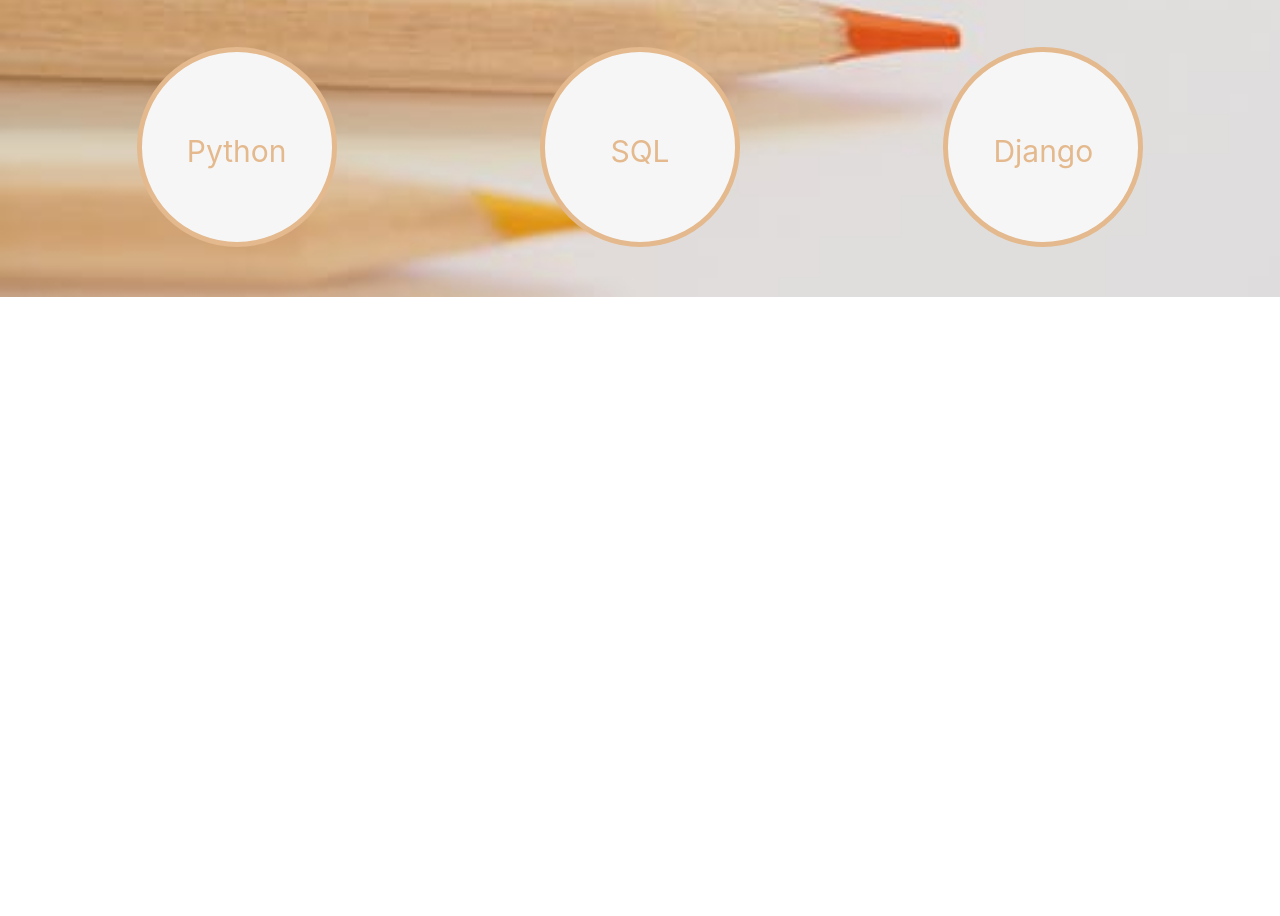
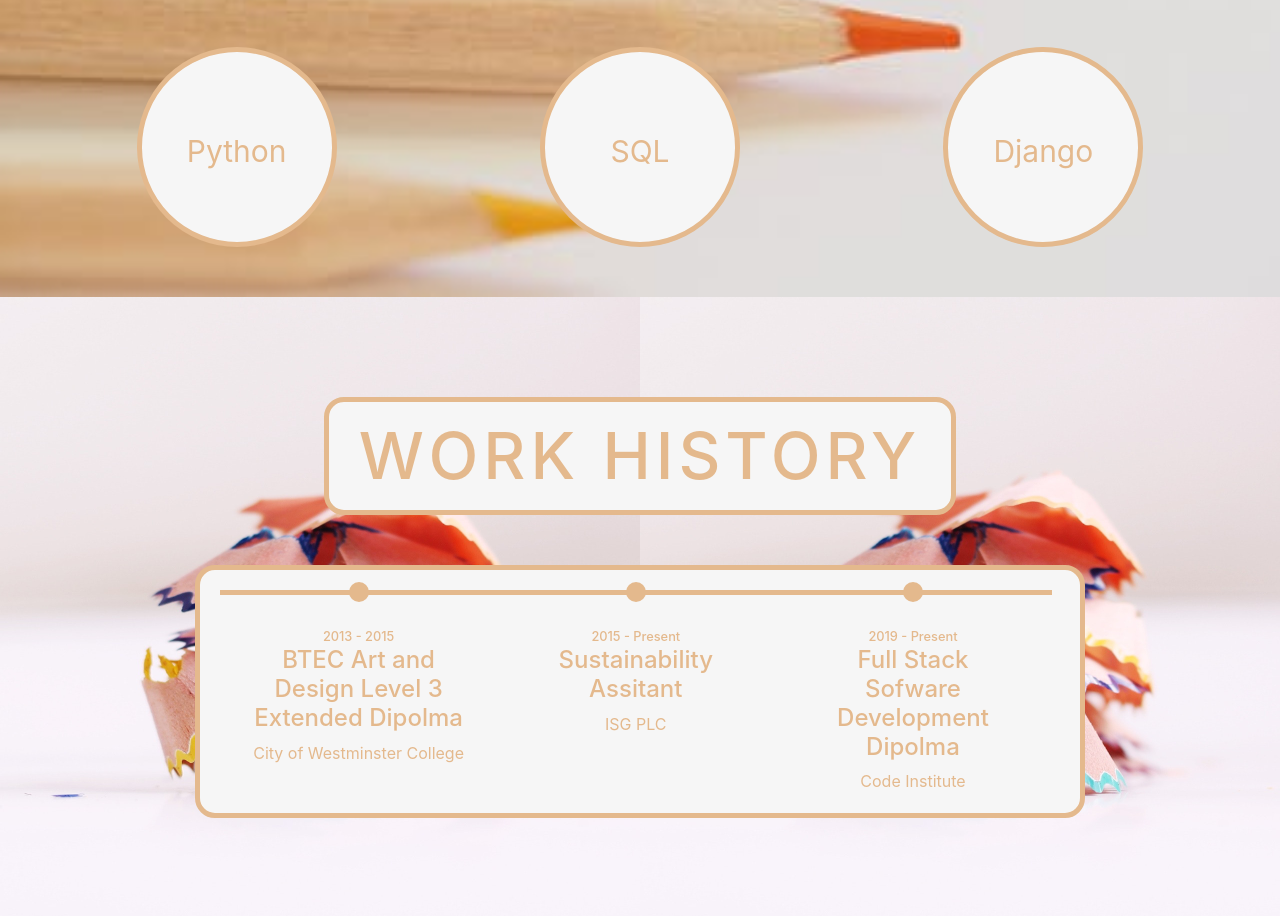
Before and after one commit to raniamarhoni/RaniaMarhoni, a plain HTML site: page index.html in a window 1280 px wide. Shown: the part 1884-2800 px from the top of the page. Before the commit the page ends 2181 px from the top, so only its background shows below. Drawn offline with nearby package versions, Linux system fonts and the light colour scheme.

Commit message:
work history added

```diff
--- a/index.html
+++ b/index.html
@@ -55,13 +55,17 @@
 
 <!--*******ABOUT ME SECTION *******-->
 <section class="about-me-section" id="about">
+    <div class="header-margin">
     <h2 class="section-headers">About</h2>
+    </div>
     <p class='about-para'>I'm a skilled full stalk developer with a background in art and design. I'm a ambitious hardworking individual who is not afraid of new challenges. I have a versatile skill set and use creative approaches to problem solve.</p>
 </section>
 
 <!--*******SKILLS SECTION *******-->
 <section class="skills-section" id="skills">
+        <div class="header-margin">
         <h2 class="section-headers">Skills</h2>
+        </div>
     <div class="skills row">
         <div class="col-sm-12 col-md-6 col-lg-4"><div class="circle"><p class="skill-text">HTML</p></div></div>
         <div class="col-sm-12 col-md-6 col-lg-4"><div class="circle"><p class="skill-text">CSS</p></div></div>
@@ -72,6 +76,37 @@
     </div>
 </section>
 
+<!--*******WORK HISTORY SECTION *******-->
+    <section class="work-section" id="work">
+    <div class="header-margin">
+        <h2 class="section-headers">Work History</h3>
+    </div>
+
+        <div class="history-margin">
+        <div class="work-history">
+                <div class="history-items lg-text-center">
+                <div class="timeline-item" data-dates="2013 - 2015">
+                    <h4>BTEC Art and Design Level 3 Extended Dipolma</h4>
+                    <P>City of Westminster College</P>
+                </div>
+
+                <div class="timeline-item lg-text-center" data-dates="2015 - Present">
+                    <h4>Sustainability Assitant</h4>
+                    <P>ISG PLC</P>
+                </div>
+
+                <div class="timeline-item lg-text-center" data-dates="2019 - Present">
+                    <h4>Full Stack Sofware Development Dipolma</h4>
+                    <P>Code Institute</P>
+                </div>
+                </div>
+        </div>
+        </div>
+
+    </section>
+
+
+
 </body>
 
 <script src="https://code.jquery.com/jquery-3.3.1.slim.min.js" integrity="sha384-q8i/X+965DzO0rT7abK41JStQIAqVgRVzpbzo5smXKp4YfRvH+8abtTE1Pi6jizo" crossorigin="anonymous"></script>
--- a/styles.css
+++ b/styles.css
@@ -80,20 +80,26 @@ body {
 }
 
 /*----------SECTION HEADERS----------*/
+
+.header-margin {
+    width: 90%;
+    margin: 0px auto;
+}
+
 .section-headers {
     color: #E4B98D;
-    background-color: #F6F6F6;
     font-size: 45px;
     text-align: center;
     letter-spacing: 5px;
     padding: 15px 30px;
-    width: fit-content;
-    margin: 0 auto;
     text-transform: uppercase;
+    background-color: #F6F6F6;
     border-radius: 20px;
     border-color: #E4B98D;
     border-width: thick;
     border-style: solid;
+    width: fit-content;
+    margin: 0px auto;
 }
 
 @media only screen and (min-width: 768px) {
@@ -101,6 +107,7 @@ body {
         font-size: 65px;
     }
 }
+
 /*----------ABOUT ME----------*/
 
 .about-me-section {
@@ -176,3 +183,100 @@ body {
     margin: 77px auto;
     height: 45px;
 }
+
+/*----------WORK HISTORY----------*/
+
+.work-section{
+    background-image: url('images/Work.jpg');
+    background-size: 100% 100%;
+    margin: 0px;
+    padding: 100px 0px 50px;
+    width: 100%;
+}
+
+.history-margin {
+    margin: 50px auto 50px;
+    width: fit-content;
+}
+
+.work-history {
+    background-color: #F6F6F6;
+    border: 5px solid #E4B98D;
+    border-radius: 20px;
+    padding: 20px;
+    width: fit-content;
+    margin: 0px 20px;
+}
+
+.history-items {
+    display: inline-block;
+}
+
+.timeline-item {
+ padding: 4em 2em 0em 2em;
+ position: relative;
+ color: #E4B98D;
+ border-left: 5px solid #E4B98D;
+
+}
+
+.timeline-item p {
+ padding: 0;
+ margin: 0;
+}
+
+.timeline-item:before {
+ content: attr(data-dates);
+ position: absolute;
+ left: 2.5em;
+ top: 3em;
+ display: block;
+ font-weight: 500;
+ font-size: 0.8em;
+ padding: 0;
+ margin: 0;
+}
+
+.timeline-item:after {
+ width: 20px;
+ height: 20px;
+ display: block;
+ position: absolute;
+ border-radius: 12px;
+ content: '';
+ background: #E4B98D;
+ top: 2.4em;
+ left: -12px;
+}
+
+@media only screen and (min-width: 992px) {
+    .work-section {
+        background-image: url('images/Work.jpg');
+        background-size: 50% 100%;
+        background-repeat: repeat-x;
+        margin: 0px;
+        padding: 100px 30px 50px;
+        width: 100%;
+    }
+
+    .history-items {
+        display: inline-flex;
+        max-width: 840px;
+    }
+
+    .timeline-item {
+        border-top: 5px solid #E4B98D;
+        width: 33%;
+        border-left: 0px none;
+        padding: 2em 2em 0em 2em;
+        text-align: center;
+    }
+
+    .timeline-item:before {
+        position: initial;
+    }
+
+    .timeline-item:after {
+        top: -13px;
+        left: 128.5px;
+    }
```
Also changed, not shown: images/Work.jpg (added), 1 other file. Lines whose indentation alone changed are shown as unchanged.
